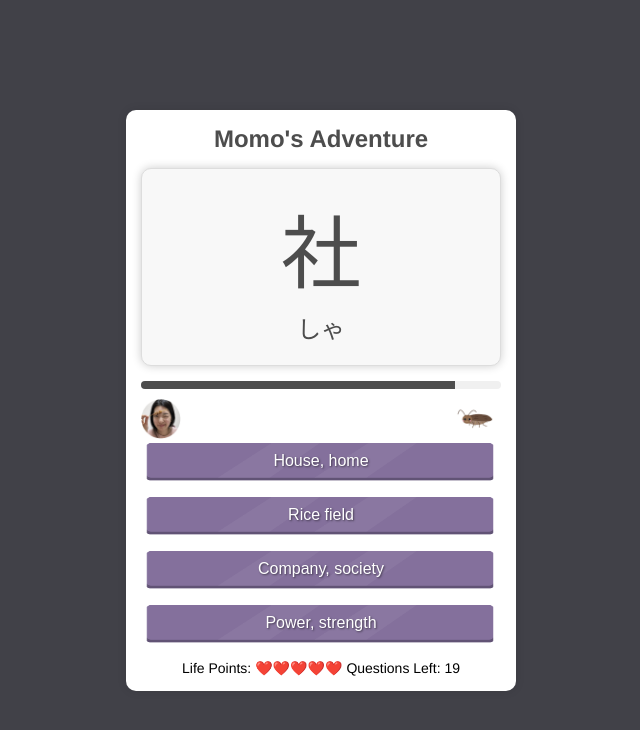
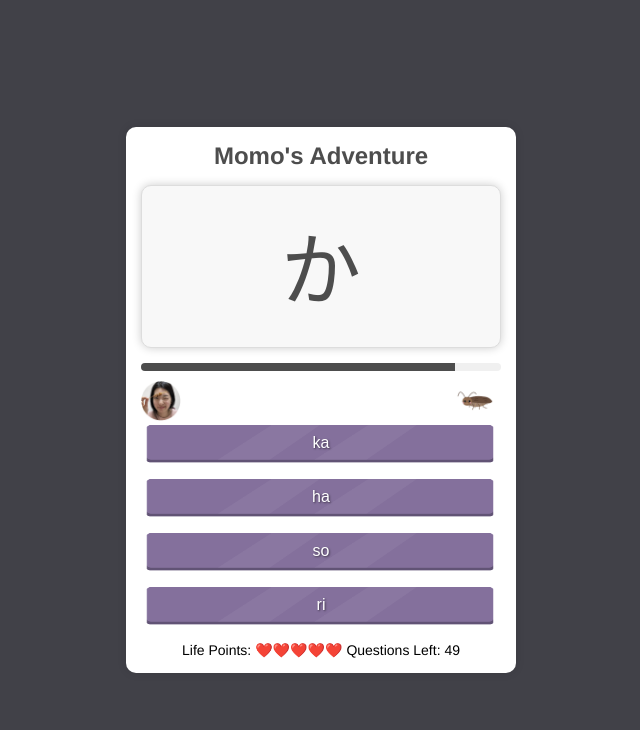
Before and after one commit to marselbait/sskn4, a plain HTML site: page index.html in a window 1280 px wide. Both pictures are taken after a click on the button "Start Game". Shown: the whole page, without its empty margins (319-959 px from the left). Drawn offline with Linux system fonts and the light colour scheme.

Commit message:
Update index.html

```diff
--- a/index.html
+++ b/index.html
@@ -3,7 +3,7 @@
 <head>
     <meta charset="UTF-8">
     <meta name="viewport" content="width=device-width, initial-scale=1.0, maximum-scale=1.0, user-scalable=no">
-    <title>KMomo's Adventure - N4 Kanji Quiz</title>
+    <title>Momo's Adventure - Hiragana & Katakana Quiz</title>
     <style>
         * {
             box-sizing: border-box;
@@ -163,7 +163,7 @@
 </head>
 <body>
     <div class="game-container">
-        <h1 id="game-title">Momo's Adventure - N4 Kanji Quiz</h1>
+        <h1 id="game-title">Momo's Adventure - Hiragana & Katakana Quiz</h1>
         <div id="game-area" style="display:none;">
             <div class="streak" id="streak"></div>
             <div class="question-card">
@@ -204,57 +204,101 @@
     <audio id="click-sound" src="music/click.mp3"></audio>
 
     <script>
-        const kanjiList = [
-            { kanji: '同', meaning: 'Same, agree', reading: 'おなじ' },
-            { kanji: '事', meaning: 'Thing, matter', reading: 'こと' },
-            { kanji: '社', meaning: 'Company, society', reading: 'しゃ' },
-            { kanji: '発', meaning: 'Departure, emit', reading: 'はつ' },
-            { kanji: '者', meaning: 'Person', reading: 'もの' },
-            { kanji: '地', meaning: 'Ground, earth', reading: 'ち' },
-            { kanji: '業', meaning: 'Business, vocation', reading: 'ぎょう' },
-            { kanji: '方', meaning: 'Direction, person', reading: 'ほう' },
-            { kanji: '新', meaning: 'New', reading: 'あたらしい' },
-            { kanji: '場', meaning: 'Place', reading: 'ば' },
-            { kanji: '員', meaning: 'Member', reading: 'いん' },
-            { kanji: '立', meaning: 'Stand up', reading: 'たつ' },
-            { kanji: '開', meaning: 'Open', reading: 'あける' },
-            { kanji: '手', meaning: 'Hand', reading: 'て' },
-            { kanji: '力', meaning: 'Power, strength', reading: 'ちから' },
-            { kanji: '問', meaning: 'Question, ask', reading: 'とう' },
-            { kanji: '代', meaning: 'Substitute, generation', reading: 'かわり' },
-            { kanji: '明', meaning: 'Bright, clear', reading: 'あかるい' },
-            { kanji: '動', meaning: 'Move', reading: 'うごく' },
-            { kanji: '京', meaning: 'Capital', reading: 'きょう' },
-            { kanji: '目', meaning: 'Eye', reading: 'め' },
-            { kanji: '通', meaning: 'Pass through, commute', reading: 'とおる' },
-            { kanji: '言', meaning: 'Say, word', reading: 'いう' },
-            { kanji: '理', meaning: 'Logic, reason', reading
-
-: 'り' },
-            { kanji: '体', meaning: 'Body', reading: 'からだ' },
-            { kanji: '田', meaning: 'Rice field', reading: 'た' },
-            { kanji: '主', meaning: 'Master, main', reading: 'ぬし' },
-            { kanji: '題', meaning: 'Topic, title', reading: 'だい' },
-            { kanji: '意', meaning: 'Mind, meaning', reading: 'い' },
-            { kanji: '不', meaning: 'Negative, non-', reading: 'ふ' },
-            { kanji: '作', meaning: 'Make, create', reading: 'つくる' },
-            { kanji: '用', meaning: 'Utilize, use', reading: 'もちいる' },
-            { kanji: '度', meaning: 'Degrees, time', reading: 'たび' },
-            { kanji: '強', meaning: 'Strong', reading: 'つよい' },
-            { kanji: '公', meaning: 'Public, official', reading: 'おおやけ' },
-            { kanji: '持', meaning: 'Hold, have', reading: 'もつ' },
-            { kanji: '野', meaning: 'Field, plains', reading: 'の' },
-            { kanji: '以', meaning: 'Than, by means of', reading: 'い' },
-            { kanji: '思', meaning: 'Think', reading: 'おもう' },
-            { kanji: '家', meaning: 'House, home', reading: 'いえ' },
-            { kanji: '世', meaning: 'World, society', reading: 'よ' },
-            { kanji: '多', meaning: 'Many', reading: 'おおい' },
-            { kanji: '正', meaning: 'Correct', reading: 'ただしい' },
-            { kanji: '安', meaning: 'Cheap, safe', reading: 'やすい' },
-            { kanji: '院', meaning: 'Institution, temple', reading: 'いん' },
-            { kanji: '心', meaning: 'Heart, mind', reading: 'こころ' },
-            { kanji: '界', meaning: 'Boundary, world', reading: 'かい' },
-            { kanji: '教', meaning: 'Teach, instruct', reading: 'おしえる' },
+        const kanaList = [
+            // Hiragana
+            { kana: 'あ', meaning: 'a' },
+            { kana: 'い', meaning: 'i' },
+            { kana: 'う', meaning: 'u' },
+            { kana: 'え', meaning: 'e' },
+            { kana: 'お', meaning: 'o' },
+            { kana: 'か', meaning: 'ka' },
+            { kana: 'き', meaning: 'ki' },
+            { kana: 'く', meaning: 'ku' },
+            { kana: 'け', meaning: 'ke' },
+            { kana: 'こ', meaning: 'ko' },
+            { kana: 'さ', meaning: 'sa' },
+            { kana: 'し', meaning: 'shi' },
+            { kana: 'す', meaning: 'su' },
+            { kana: 'せ', meaning: 'se' },
+            { kana: 'そ', meaning: 'so' },
+            { kana: 'た', meaning: 'ta' },
+            { kana: 'ち', meaning: 'chi' },
+            { kana: 'つ', meaning: 'tsu' },
+            { kana: 'て', meaning: 'te' },
+            { kana: 'と', meaning: 'to' },
+            { kana: 'な', meaning: 'na' },
+            { kana: 'に', meaning: 'ni' },
+            { kana: 'ぬ', meaning: 'nu' },
+            { kana: 'ね', meaning: 'ne' },
+            { kana: 'の', meaning: 'no' },
+            { kana: 'は', meaning: 'ha' },
+            { kana: 'ひ', meaning: 'hi' },
+            { kana: 'ふ', meaning: 'fu' },
+            { kana: 'へ', meaning: 'he' },
+            { kana: 'ほ', meaning: 'ho' },
+            { kana: 'ま', meaning: 'ma' },
+            { kana: 'み', meaning: 'mi' },
+            { kana: 'む', meaning: 'mu' },
+            { kana: 'め', meaning: 'me' },
+            { kana: 'も', meaning: 'mo' },
+            { kana: 'や', meaning: 'ya' },
+            { kana: 'ゆ', meaning: 'yu' },
+            { kana: 'よ', meaning: 'yo' },
+            { kana: 'ら', meaning: 'ra' },
+            { kana: 'り', meaning: 'ri' },
+            { kana: 'る', meaning: 'ru' },
+            { kana: 'れ', meaning: 're' },
+            { kana: 'ろ', meaning: 'ro' },
+            { kana: 'わ', meaning: 'wa' },
+            { kana: 'を', meaning: 'wo' },
+            { kana: 'ん', meaning: 'n' },
+            // Katakana
+            { kana: 'ア', meaning: 'a' },
+            { kana: 'イ', meaning: 'i' },
+            { kana: 'ウ', meaning: 'u' },
+            { kana: 'エ', meaning: 'e' },
+            { kana: 'オ', meaning: 'o' },
+            { kana: 'カ', meaning: 'ka' },
+            { kana: 'キ', meaning: 'ki' },
+            { kana: 'ク', meaning: 'ku' },
+            { kana: 'ケ', meaning: 'ke' },
+            { kana: 'コ', meaning: 'ko' },
+            { kana: 'サ', meaning: 'sa' },
+            { kana: 'シ', meaning: 'shi' },
+            { kana: 'ス', meaning: 'su' },
+            { kana: 'セ', meaning: 'se' },
+            { kana: 'ソ', meaning: 'so' },
+            { kana: 'タ', meaning: 'ta' },
+            { kana: 'チ', meaning: 'chi' },
+            { kana: 'ツ', meaning: 'tsu' },
+            { kana: 'テ', meaning: 'te' },
+            { kana: 'ト', meaning: 'to' },
+            { kana: 'ナ', meaning: 'na' },
+            { kana: 'ニ', meaning: 'ni' },
+            { kana: 'ヌ', meaning: 'nu' },
+            { kana: 'ネ', meaning: 'ne' },
+            { kana: 'ノ', meaning: 'no' },
+            { kana: 'ハ', meaning: 'ha' },
+            { kana: 'ヒ', meaning: 'hi' },
+            { kana: 'フ', meaning: 'fu' },
+            { kana: 'ヘ', meaning: 'he' },
+            { kana: 'ホ', meaning: 'ho' },
+            { kana: 'マ', meaning: 'ma' },
+            { kana: 'ミ', meaning: 'mi' },
+            { kana: 'ム', meaning: 'mu' },
+            { kana: 'メ', meaning: 'me' },
+            { kana: 'モ', meaning: 'mo' },
+            { kana: 'ヤ', meaning: 'ya' },
+            { kana: 'ユ', meaning: 'yu' },
+            { kana: 'ヨ', meaning: 'yo' },
+            { kana: 'ラ', meaning: 'ra' },
+            { kana: 'リ', meaning: 'ri' },
+            { kana: 'ル', meaning: 'ru' },
+            { kana: 'レ', meaning: 're' },
+            { kana: 'ロ', meaning: 'ro' },
+            { kana: 'ワ', meaning: 'wa' },
+            { kana: 'ヲ', meaning: 'wo' },
+            { kana: 'ン', meaning: 'n' },
         ];
 
         const imageList = [
@@ -271,7 +315,7 @@
         ];
 
         let lifePoints = 5;
-        let remainingQuestions = 20; // Set the total number of questions per game to 20
+        let remainingQuestions = 50; // Set the total number of questions per game to 50
         let currentQuestion;
         let correctAnswers = 0;
         let timeLeft = 15;
@@ -305,7 +349,7 @@
         function startGame() {
             gameStarted = true;
             lifePoints = 5;
-            remainingQuestions = 20; // Set the remaining questions to 20 at the start of the game
+            remainingQuestions = 50; // Set the remaining questions to 50 at the start of the game
             correctAnswers = 0;
             streak = 0;
             updateDisplay();
@@ -317,16 +361,16 @@
 
         function nextQuestion() {
             if (remainingQuestions > 0) {
-                const randomIndex = Math.floor(Math.random() * kanjiList.length);
-                currentQuestion = kanjiList[randomIndex];
-                const incorrectChoices = kanjiList
+                const randomIndex = Math.floor(Math.random() * kanaList.length);
+                currentQuestion = kanaList[randomIndex];
+                const incorrectChoices = kanaList
                     .filter(k => k !== currentQuestion)
                     .sort(() => 0.5 - Math.random())
                     .slice(0, 3);
                 const allChoices = [...incorrectChoices, currentQuestion].sort(() => 0.5 - Math.random());
 
-                questionElement.textContent = currentQuestion.kanji;
-                readingElement.textContent = currentQuestion.reading;
+                questionElement.textContent = currentQuestion.kana;
+                readingElement.textContent = '';
                 choicesElement.innerHTML = '';
                 allChoices.forEach(choice => {
                     const button = document.createElement('button');
@@ -402,7 +446,7 @@
         }
 
         function showFeedbackModal() {
-            feedbackMessage.textContent = `Correct answer: ${currentQuestion.kanji} - ${currentQuestion.meaning}`;
+            feedbackMessage.textContent = `Correct answer: ${currentQuestion.kana} - ${currentQuestion.meaning}`;
             feedbackModal.style.display = 'block';
         }
 
@@ -414,7 +458,7 @@
             gameStarted = false;
             gameArea.style.display = 'none';
             startButton.style.display = 'inline-block';
-            alert(`Game Over! Your score is ${correctAnswers}/20. Click Start to play again.`);
+            alert(`Game Over! Your score is ${correctAnswers}/50. Click Start to play again.`);
         }
 
         document.querySelectorAll('.close').forEach(closeButton => {
```
